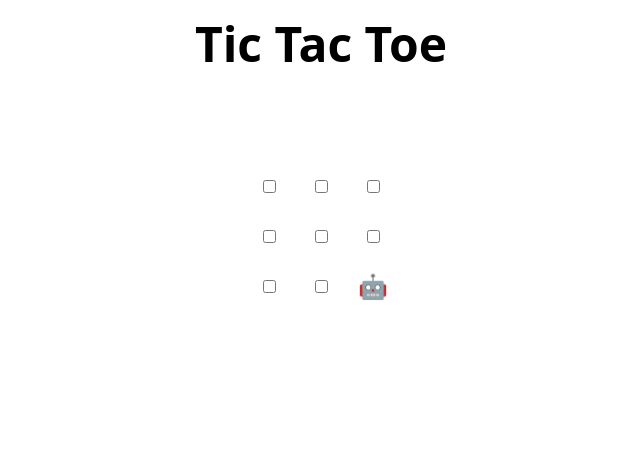
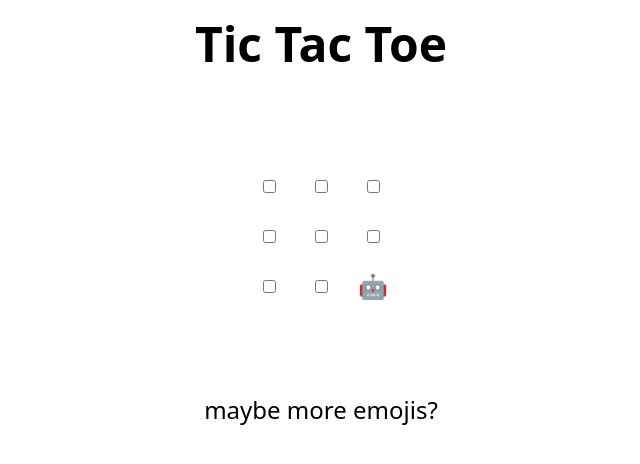
Before and after one commit to ASharif23/review-pull-requests, a plain HTML site: page index.html in a window 1280 px wide. Shown: the whole page, without its empty margins (319-959 px from the left). Drawn offline with Linux system fonts and the light colour scheme.

Commit message:
Update index.html

```diff
--- a/index.html
+++ b/index.html
@@ -48,7 +48,7 @@
 </table>
 
 <h2 hidden>Game over, refresh to play again 🧑‍💻 🤖!</h2>
-
+maybe more emojis?
 <script>
   // Initialization
   const boxes = Array.from(document.querySelectorAll('td'))
```
